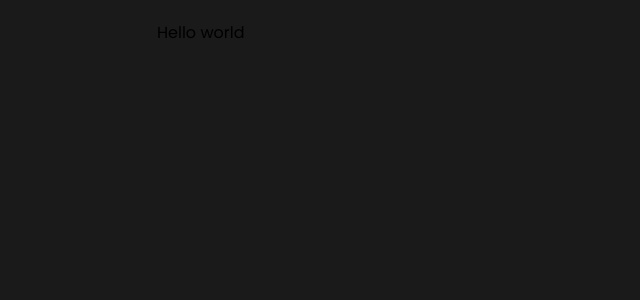
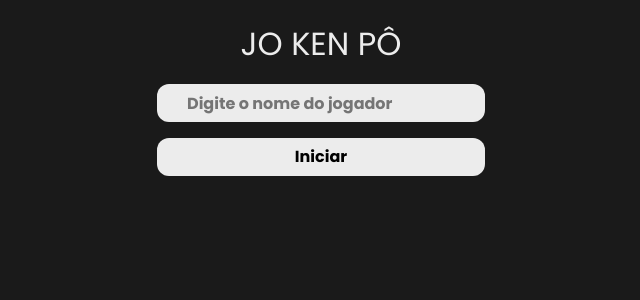
Before and after one commit to Adrianodbs/Jokenpo-React, a React (Create React App) app: page / in a window 1280 px wide. Shown: the top 300 px of the page, without its empty margins (319-959 px from the left). Built offline with nearby package versions, Linux system fonts and the light colour scheme.

Commit message:
input e button

```diff
--- a/src/App.js
+++ b/src/App.js
@@ -1,7 +1,22 @@
+import Button from './components/button'
+import Input from './components/input'
 import * as C from './styles'
 
 function App() {
-  return <C.Container>Hello world</C.Container>
+  return (
+    <C.Container>
+      <C.Flex direction="column">
+        <C.Typography fontWeight="400" size="32px" lineHeight="48px">
+          JO KEN PÔ
+        </C.Typography>
+        <Input
+          placeholder="Digite o nome do jogador"
+          onChange={value => console.log(value)}
+        />
+        <Button>Iniciar</Button>
+      </C.Flex>
+    </C.Container>
+  )
 }
 
 export default App
--- /dev/null
+++ b/src/components/button/index.jsx
@@ -0,0 +1,11 @@
+import {StyledButton} from './style'
+
+function Button({children, onClick}) {
+  return (
+    <StyledButton onClick={onClick}>
+      {children}
+    </StyledButton>
+  )
+}
+
+export default Button
--- /dev/null
+++ b/src/components/button/style.js
@@ -0,0 +1,12 @@
+import styled from 'styled-components'
+
+export const StyledButton = styled.button`
+  width: 100%;
+  height: 38px;
+  background-color: #ececec;
+
+  font-weight: 700;
+  font-size: 16px;
+  line-height: 24px;
+  border-radius: 12px;
+`
--- /dev/null
+++ b/src/components/input/index.jsx
@@ -0,0 +1,10 @@
+import React from 'react'
+import {StyledInput} from './style'
+
+function Input({placeholder, onChange}) {
+  return (
+    <StyledInput placeholder={placeholder} onChange={(e) => onChange(e.target.value)} />
+  )
+}
+
+export default Input
--- /dev/null
+++ b/src/components/input/style.js
@@ -0,0 +1,12 @@
+import styled from 'styled-components'
+
+export const StyledInput = styled.input`
+  width: 100%;
+  height: 38px;
+  background-color: #ececec;
+  padding: 12px 30px;
+  font-weight: 700;
+  font-size: 16px;
+  line-height: 24px;
+  border-radius: 12px;
+`
--- a/src/styles/index.js
+++ b/src/styles/index.js
@@ -49,3 +49,10 @@ export const Spacer = styled.div`
   width: 100%;
   margin: ${props => props.margin || '20px'};
 `
+
+export const Typography = styled.p`
+  font-weight: ${props => props.fontWeight || '700'};
+  font-size: ${props => props.size || '18px'};
+  line-height: ${props => props.lineHeight || '27px'};
+  color: ${props => (props.primary ? '#1a1a1a' : '#ececec')};
+`
```
